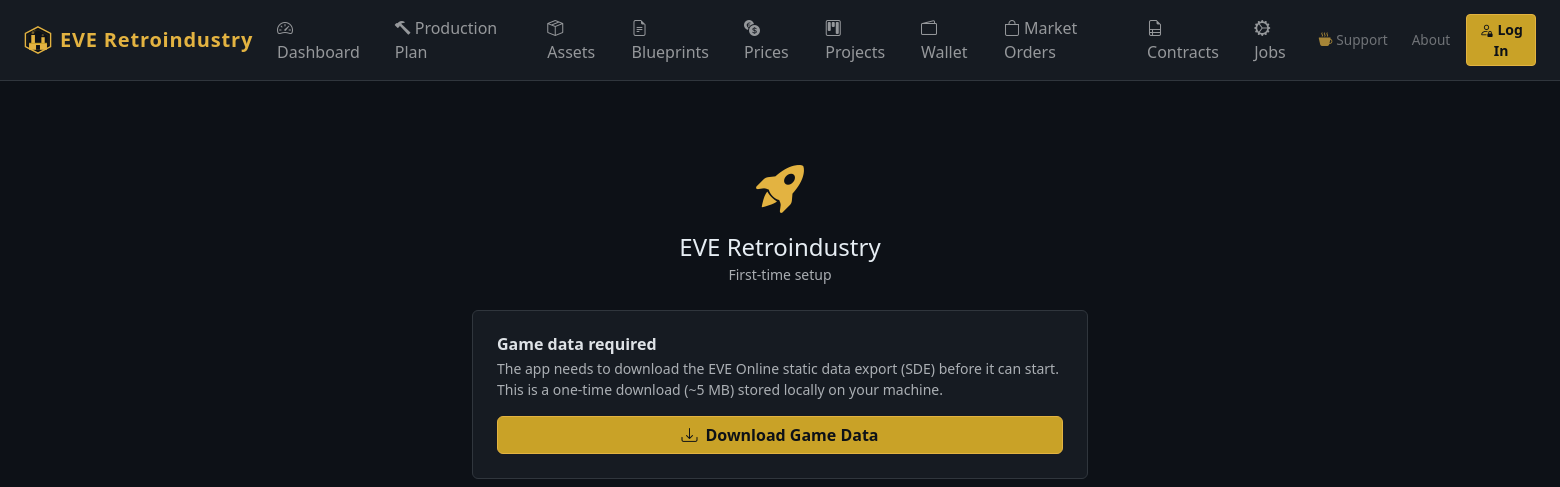
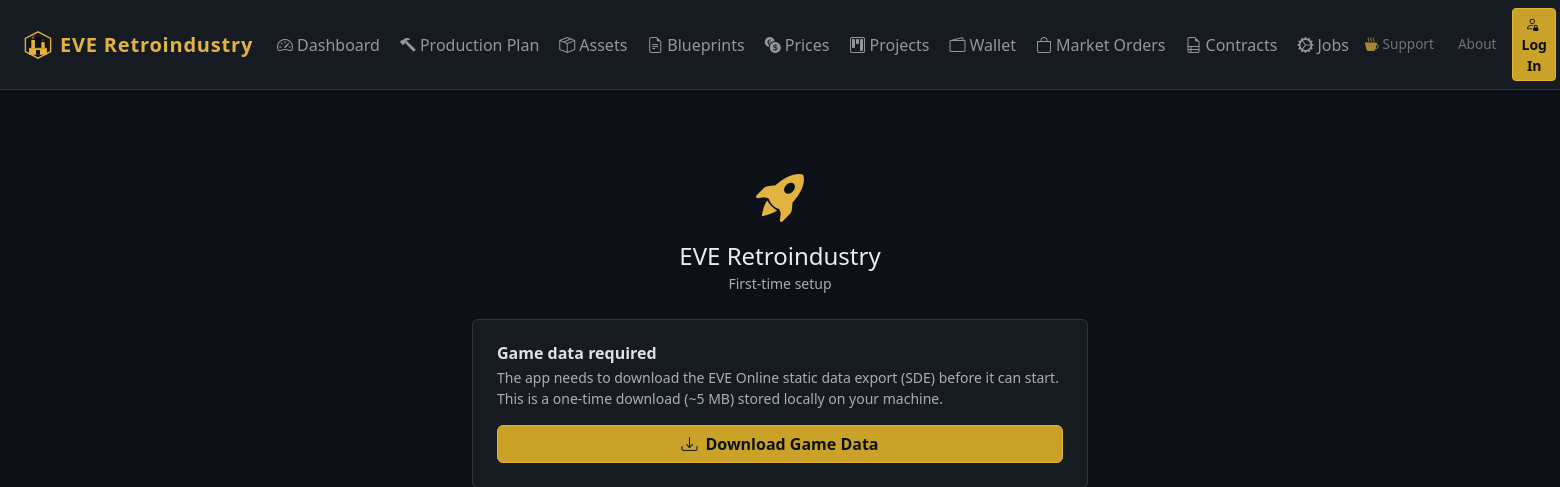
Before and after one commit to EVERetroIndustry/Eve-retroindustry, a FastAPI app: page /setup in a window 1560 px wide. Shown: the top 487 px of the page. Run offline with FastAPI, Linux system fonts and the light colour scheme; data that the repository does not hold is empty.

Commit message:
fix: keep navbar items on a single line (white-space:nowrap)
Long items (Production Plan, Market Orders) were wrapping to two lines,
misaligning the row. Each nav item now stays on one line.

Co-Authored-By: Claude Opus 4.8 <noreply@anthropic.com>

```diff
--- a/app/web/templates/base.html
+++ b/app/web/templates/base.html
@@ -22,6 +22,8 @@
     .navbar-brand { font-weight: 700; letter-spacing: .04em; color: var(--eve-gold) !important; display:flex; align-items:center; gap:.5rem; }
     .nav-link.active { color: var(--eve-gold) !important; }
     .nav-link:hover  { color: var(--eve-gold) !important; }
+    /* Keep each nav item (icon + label) on a single line so the row stays aligned. */
+    .navbar-nav .nav-link { white-space: nowrap; }
 
     /* ── Cards / Tables ── */
     .card  { background: var(--eve-card); border-color: var(--eve-border); }
```
